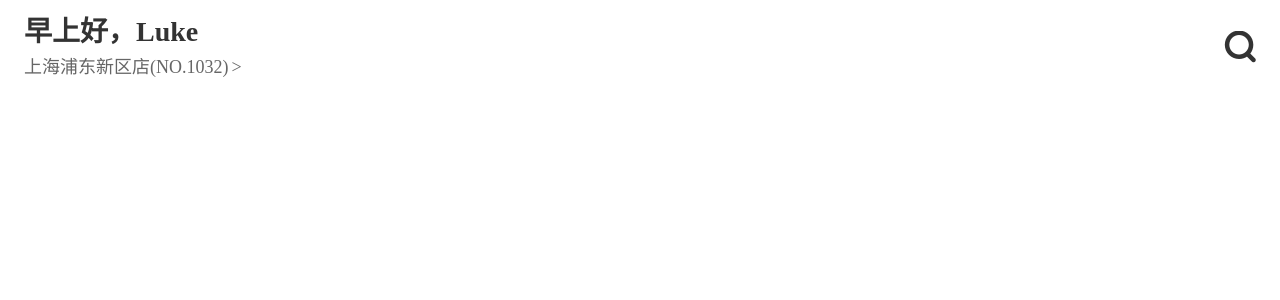
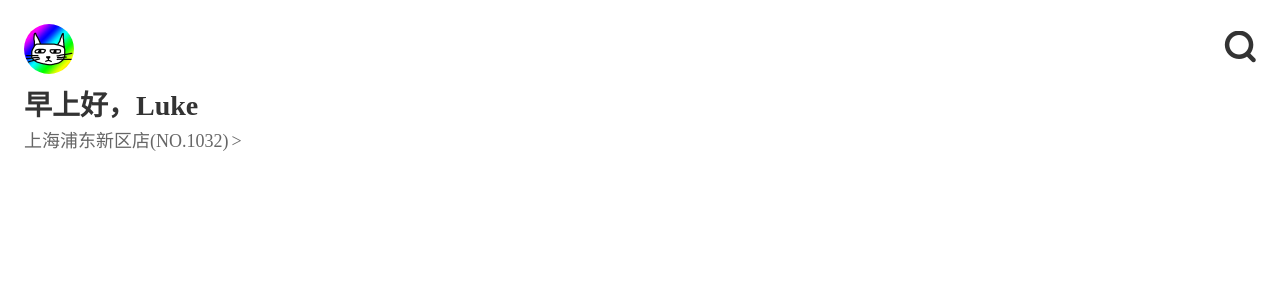
Before and after one commit to asahiP/7-eleven, a React app: page / in a window 1280 px wide. Shown: the top 300 px of the page. Built offline with nearby package versions, Linux system fonts and the light colour scheme.

Commit message:
更新：utils新增函数

```diff
--- a/pages/Home/Home.tsx
+++ b/pages/Home/Home.tsx
@@ -1,11 +1,21 @@
-import React from 'react'
+import React, { useState, useEffect } from 'react'
 import './Home.scss'
 import Sticky from './Sticky'
+import { throttle } from '@/utils'
 
 export default function Home (): JSX.Element {
+  const [scrollTop, setScrollTop] = useState(0)
+  useEffect(() => {
+    const handleScroll = () => setScrollTop(window.scrollY)
+    const bundle = throttle(handleScroll, 30)
+    window.addEventListener('scroll', bundle)
+
+    return () => window.removeEventListener('scroll', bundle)
+  }, [])
   return (
     <>
-      <Sticky scrollTop={170}/>
+      <Sticky scrollTop={scrollTop}/>
+      <div style={{ height: '1800px' }}></div>
     </>
   )
 }
--- a/pages/Home/Sticky.scss
+++ b/pages/Home/Sticky.scss
@@ -10,7 +10,7 @@ $info-offset-bottom: $location-size + $location-offset-bottom + 12px;
 
 .sticky {
   &__wapper {
-    position: absolute;
+    position: fixed;
 
     width: 100%;
     height: $wapper-height;
@@ -25,7 +25,7 @@ $info-offset-bottom: $location-size + $location-offset-bottom + 12px;
       height: $wapper-height - $icon-size - $offset;
 
       & .sticky__user-icon {
-        transform: translate3d(0, -10px, 0);
+        transform: translate3d(0, -20px, 0);
         opacity: 0;
       }
     }
@@ -45,7 +45,7 @@ $info-offset-bottom: $location-size + $location-offset-bottom + 12px;
       /** 图片加载占位填充 */
       background-color: gray;
 
-      transition: transform .2s ease-out, opacity .2s ease-out;
+      transition: transform .2s ease-out, opacity .15s ease-out;
     }
     &-info {
       position: absolute;
--- a/src/utils.ts
+++ b/src/utils.ts
@@ -13,3 +13,25 @@ export function classNames(classes: {[key: string]: boolean}) {
     .map(([key, value]) => key)
     .join(' ');
 }
+
+export function debounce (fn: Function, delay: number): (...args: any) => void {
+  let timer: any
+  return function bundle (...args: any) {
+    const context = this
+    clearTimeout(timer)
+    timer = setTimeout(fn.bind(context, ...args), delay)
+  }
+}
+
+export function throttle (fn: Function, delay: number): (...args: any) => void {
+  let previous: number = null
+  return function bundle (...args: any) {
+    const context = this
+    const now = Date.now()
+
+    if (now - previous > delay) {
+      fn.apply(context, args)
+      previous = now
+    }
+  }
+}
```
